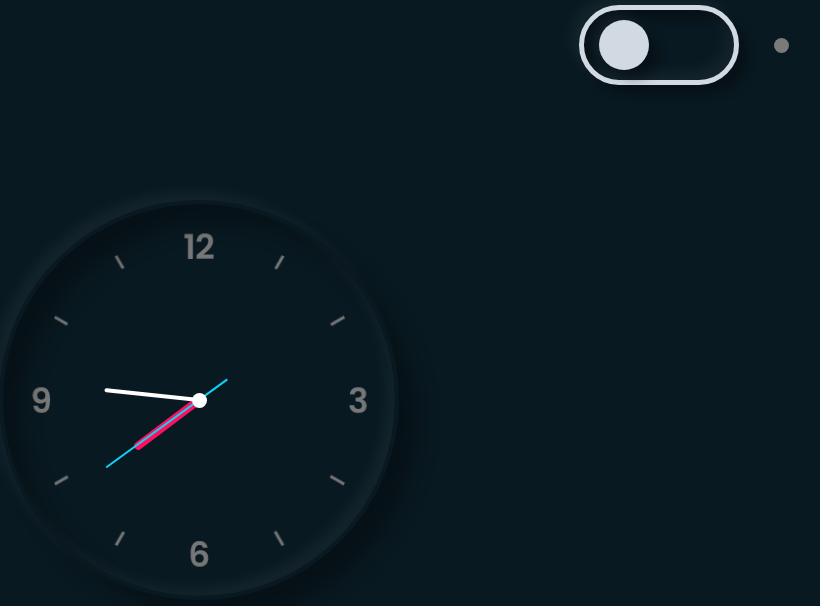
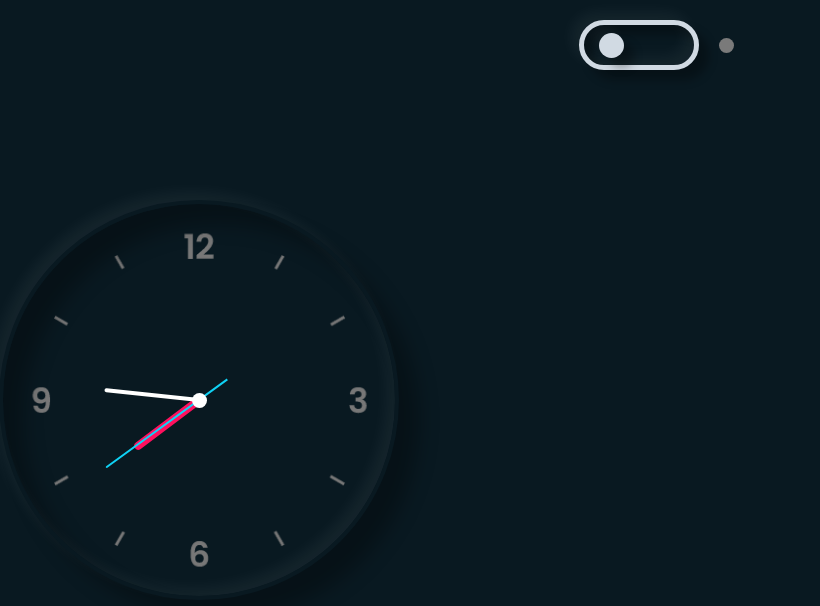
Before and after one commit to GeorgeArubi/Clock-UI, a plain HTML site: page index.html in a window 1280 px wide. Shown: the whole page, without its empty margins (441-1261 px from the left). Drawn offline with Linux system fonts and the light colour scheme.

Commit message:
Update style.css

```diff
--- a/style.css
+++ b/style.css
@@ -189,8 +189,8 @@ body.light .toggleClass::before {
 input[type="checkbox"] {
     position: absolute;
     -webkit-appearance: none;
-    height: 80px;
-    width: 160px;
+    height: 50px;
+    width: 120px;
     box-shadow: 10px 10px 10px rgba(0,0,0,0.3),
                 -8px -8px 15px rgba(255,255,255,0.05),
                 inset 10px 10px 10px rgba(0,0,0,0.3),
@@ -213,8 +213,8 @@ input[type="checkbox"]::after {
 }
 
 input[type="checkbox"]::before {
-    height: 50px;
-    width: 50px;
+    height: 25px;
+    width: 25px;
     background-color: #D1DAE3;
     box-shadow: 10px 10px 10px rgba(0,0,0,0.3),
                 -8px -8px 15px rgba(255,255,255,0.05);
@@ -227,11 +227,11 @@ input[type="checkbox"]::after {
     width: 15px;
     background-color: #7A7A7A;
     border-radius: 50%;
-    right: -55px;
+    right: -40px;
 }
 
 input[type="checkbox"]:checked::before {
-    left: 86px;
+    left: 70px;
 }
 
 input[type="checkbox"]:checked::after{
```
